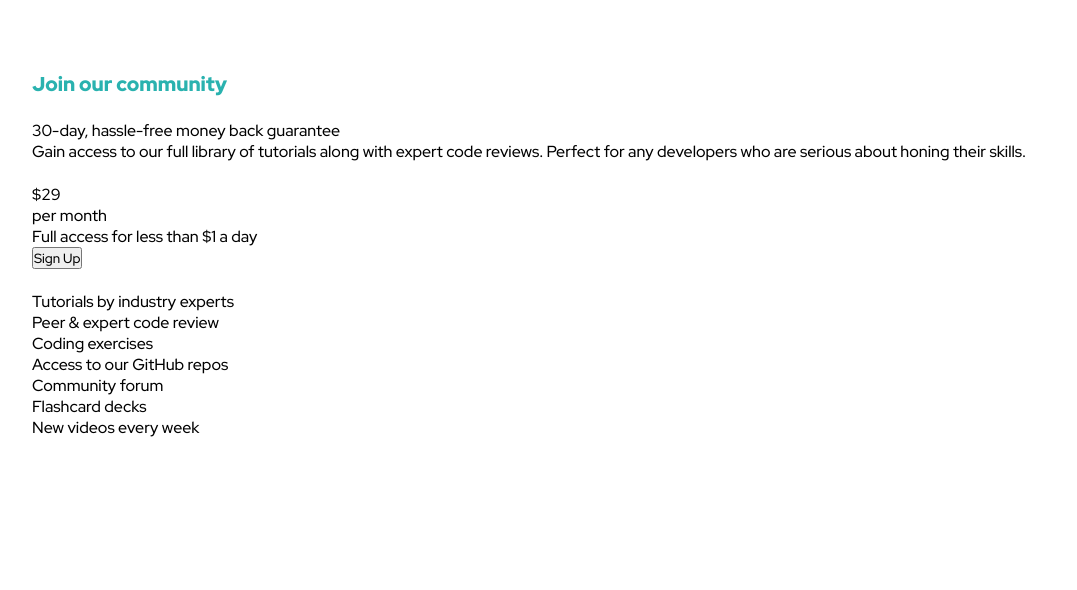
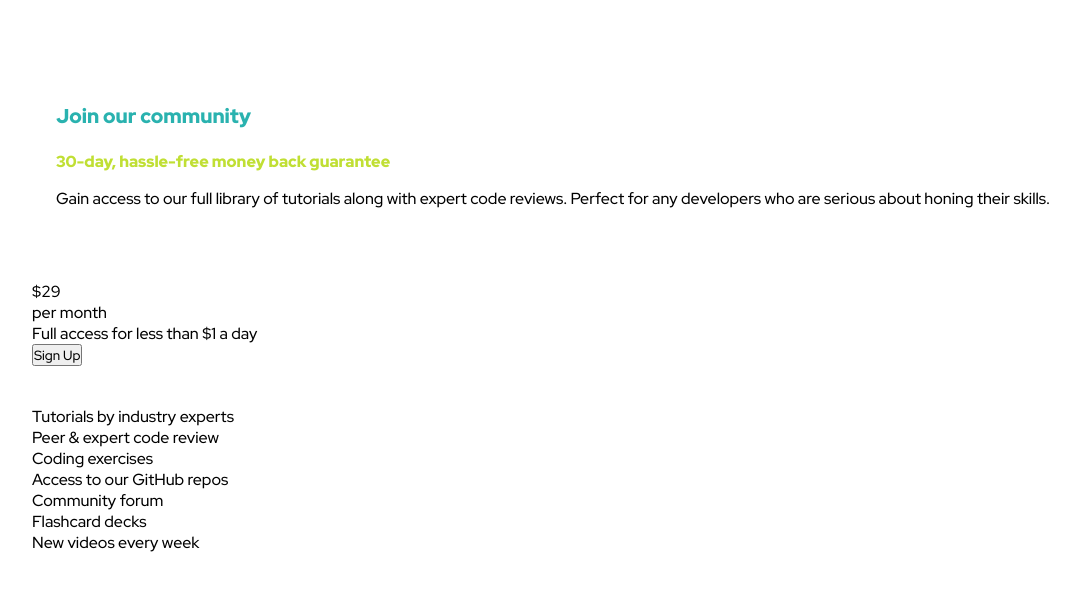
Before and after one commit to saulgabriel7/price-component, a plain HTML site: page index.html in a window 1280 px wide. Shown: the whole page, without its empty margins (0-1077 px from the left). Drawn offline with Linux system fonts and the light colour scheme.

Commit message:
revisei o global e começei o main estou no segundo p da div superior. gordofobia

```diff
--- a/css/colors.css
+++ b/css/colors.css
@@ -3,4 +3,5 @@
     --Bright-Yellow: #c0df34;
     --Light-Gray: #e5eff5;
     --Grayish-Blue: #98a6bd;
+    --Light-Cyan: #4ABFBD;
 }
--- a/css/global.css
+++ b/css/global.css
@@ -7,7 +7,7 @@
 }
 
 main{
-    padding-top: 4.5rem;
+    padding-block: 4.5rem;
     padding-inline: 2rem;
 }
 
@@ -22,4 +22,10 @@ h2{
     font-size: 1.125rem;
     line-height: 1.375rem;
     color: #fff;
+    margin-bottom: 1.125rem;
 }
+
+body{
+    color: var(--Ligh-Gray);
+
+}
--- a/css/main.css
+++ b/css/main.css
@@ -0,0 +1,17 @@
+.superior{
+    padding-inline: 1.5rem;
+    padding-block: 2rem;
+    border-radius: 5px;
+    background-color: #fff;
+}
+
+.superior p:nth-of-type(1){
+    font-weight: 700;
+    line-height: 1.25rem;
+    color: var(--Bright-Yellow);
+    margin-bottom: 1rem;
+}
+
+.superior p:nth-of-type(2){
+
+}
```
